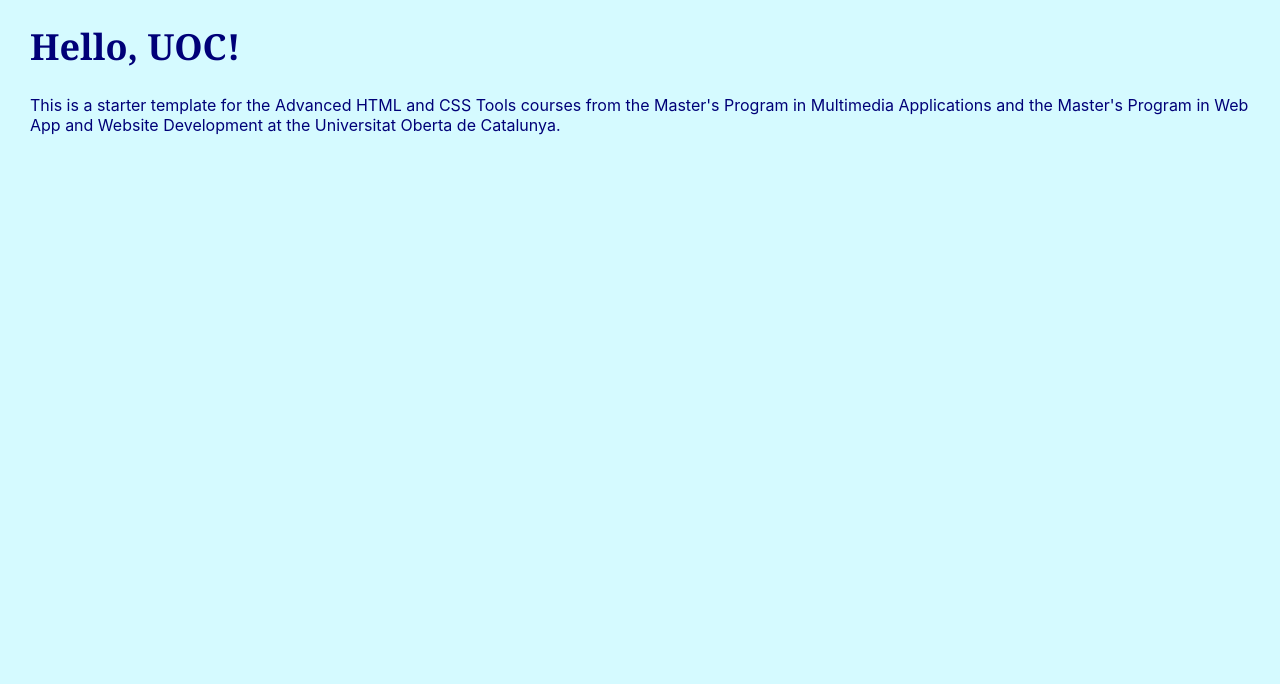
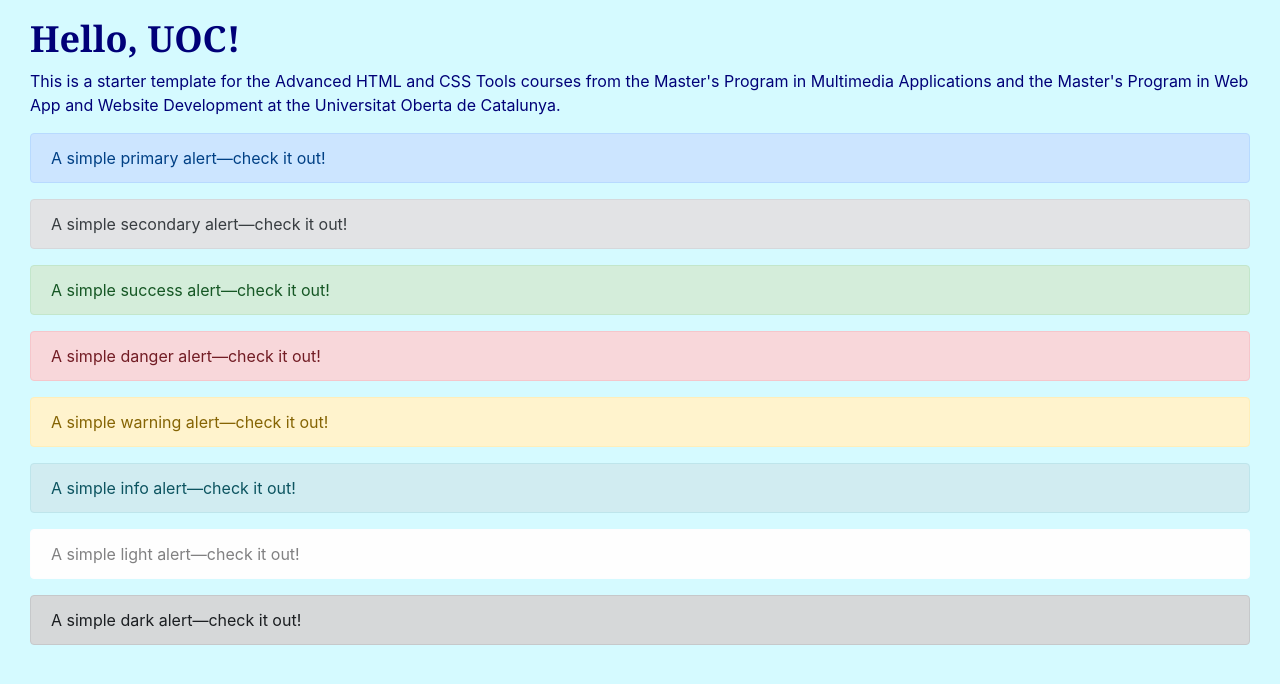
Before and after one commit to jofuentesl/eines_PAC1, a website built with Parcel: page src/index.html in a window 1280 px wide. Shown: the part 110-794 px from the top of the page. Built offline with nearby package versions, Linux system fonts and the light colour scheme; some packages are replaced by stand-ins of ours.

Commit message:
update dependencies

```diff
--- a/src/assets/styles/main.scss
+++ b/src/assets/styles/main.scss
@@ -10,9 +10,8 @@
  * see commented examples below
  */
 
-// @import "some-node-module";
-// @import "@some-company/some-node-module";
-
+@import 'node_modules/bootstrap/scss/bootstrap.scss';
+@import 'node_modules/@fortawesome/fontawesome-free/scss/fontawesome.scss';
 /**
  * Import layouts
  * It's a best practice to use a partial for each page
--- a/src/index.html
+++ b/src/index.html
@@ -17,6 +17,31 @@
       Catalunya.
     </p>
 
+    <div class="alert alert-primary" role="alert">
+      A simple primary alert—check it out!
+    </div>
+    <div class="alert alert-secondary" role="alert">
+      A simple secondary alert—check it out!
+    </div>
+    <div class="alert alert-success" role="alert">
+      A simple success alert—check it out!
+    </div>
+    <div class="alert alert-danger" role="alert">
+      A simple danger alert—check it out!
+    </div>
+    <div class="alert alert-warning" role="alert">
+      A simple warning alert—check it out!
+    </div>
+    <div class="alert alert-info" role="alert">
+      A simple info alert—check it out!
+    </div>
+    <div class="alert alert-light" role="alert">
+      A simple light alert—check it out!
+    </div>
+    <div class="alert alert-dark" role="alert">
+      A simple dark alert—check it out!
+    </div>
+
     <script src="./assets/scripts/main.js"></script><!-- do not remove this line! -->
   </body>
 </html>
```
Also changed, not shown: package.json (+6 -1 lines), 1 other file.
